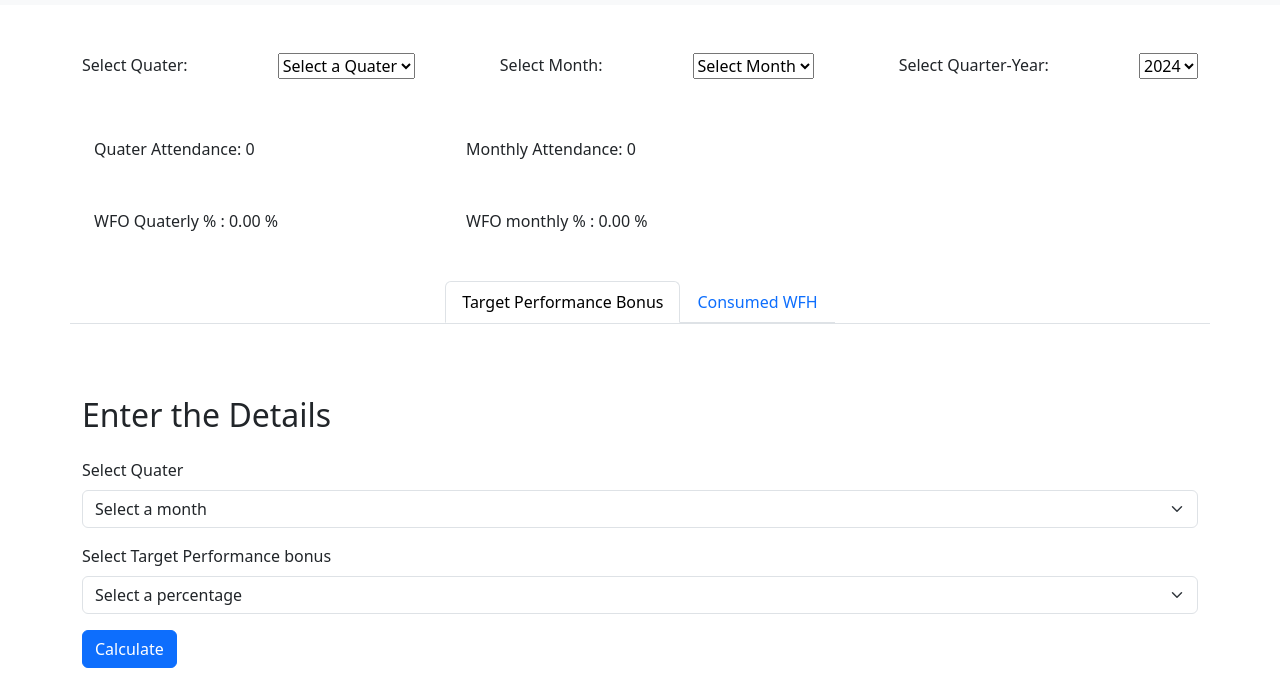
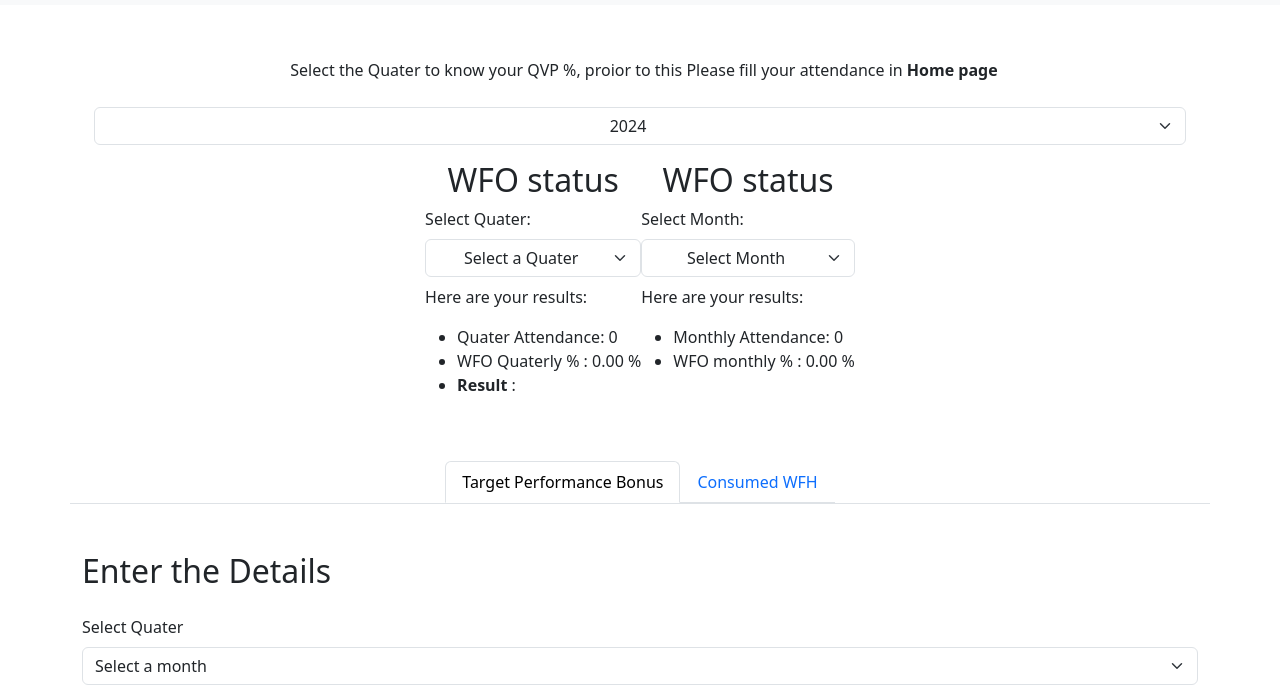
Before and after one commit to amirmalkani/Quater-Pay-Calculator-Beta, a plain HTML site: page calculate.html in a window 1280 px wide. Shown: the part 51-749 px from the top of the page. Drawn offline with nearby package versions, Linux system fonts and the light colour scheme; a web font is replaced by a local one.

Commit message:
Update calculate.html

```diff
--- a/calculate.html
+++ b/calculate.html
@@ -18,7 +18,7 @@
         <div class="container-fluid">
             <a class="navbar-brand d-flex align-items-center" href="#">
                 <img src="images/NavIcon.png" alt="Logo" width="30" height="24" class="me-2 ms-4">
-                <span class="ms-2">Quarter Pay Calculator</span>
+                <span class="ms-2 f-8">Quarter Pay Calculator</span>
             </a>
             <!-- Hamburger Button for Mobile -->
             <button class="navbar-toggler" type="button" data-bs-toggle="collapse" data-bs-target="#navbarNav"
@@ -47,18 +47,28 @@
     </nav>
 
 
-    <div class="container mt-5">
-        <div class="calendar-controls">
-            <label for="monthSelect">Select Quater:</label>
-            <select id="monthSelect">
+    <div class="container mt-3">
+        <div id="totalEligibleQuaterpay" class="alert mb-2 ps-2 text-center f-5-special"> Select the Quater to know your QVP %,
+            proior to this Please fill your attendance in <b>Home page</b></div>
+        <div class="container mb-3 d-flex justify-content-center">
+            <!-- <label for="yearSelect" class="form-label f-8">Select Year:</label> -->
+            <select id="yearSelect" class="form-select f-8 text-center w-fit">
+                <option value="2024">2024</option>
+                <option value="2025" disabled>2025</option>
+                <option value="2026" disabled>2026</option>
+            </select>
+        </div>
+        <!-- <div class="calendar-controls">
+            <label for="monthSelect" class="form-label f-8">Select Quater:</label>
+            <select id="monthSelect" class="form-select f-8 text-center">
                 <option value="" disabled selected>Select a Quater</option>
                 <option value="1-3">Jan - Mar</option>
                 <option value="4-6">Apr - June</option>
                 <option value="7-9">July - Sept</option>
                 <option value="10-12">Oct - Dec</option>
             </select>
-            <label for="monthSelect1">Select Month:</label>
-            <select id="monthSelect1">
+            <label for="monthSelect1" class="form-label f-8">Select Month:</label>
+            <select id="monthSelect1" class="form-select f-8 text-center">
                 <option value="" disabled selected>Select Month</option>
                 <option value="0">January</option>
                 <option value="1">February</option>
@@ -73,53 +83,96 @@
                 <option value="10">November</option>
                 <option value="11">December</option>
             </select>
+        </div> -->
 
-            <label for="yearSelect">Select Quarter-Year:</label>
-            <select id="yearSelect">
-                <option value="2024">2024</option>
-                <option value="2025" disabled>2025</option>
-                <option value="2026" disabled>2026</option>
-            </select>
-        </div>
         <!-- Calendar will be displayed here -->
-        <div class="container ">
+        <!-- <div class="container ">
             <div class="row">
-                <!-- <div class="col-sm-4">col-sm-8</div>
-                <div class="col-sm-8">col-sm-4</div> -->
                 <div class="mt-5 col-sm-4">Quater Attendance: <span id="attendanceCount">0</span></div>
                 <div class="mt-5 col-sm-8">Monthly Attendance: <span id="attendanceCount1">0</span></div>
             </div>
-        </div>
-        <div class="container ">
             <div class="row">
-                <!-- <div class="col-sm-4">col-sm-8</div>
-                <div class="col-sm-8">col-sm-4</div> -->
                 <div class="mt-5 col-sm-4">WFO Quaterly % : <span id="WfoQuaterPer"> 0.00 %</span></div>
                 <div class="mt-5 col-sm-8">WFO monthly % : <span id="WhoMonthPer"> 0.00 %</span></div>
             </div>
+        </div> -->
+
+        <div class="d-flex justify-content-center">
+
+            <div class="sweet-box">
+                <h2 class="text-center f-8-special">WFO status</h2>
+                <label for="monthSelect" class="form-label f-8">Select Quater:</label>
+                <select id="monthSelect" class="form-select f-8 text-center">
+                    <option value="" disabled selected>Select a Quater</option>
+                    <option value="1-3">Jan - Mar</option>
+                    <option value="4-6">Apr - June</option>
+                    <option value="7-9">July - Sept</option>
+                    <option value="10-12">Oct - Dec</option>
+                </select>
+
+                <p class="f-5-special mt-2">Here are your results:</p>
+                <ul>
+                    <li>
+                        <div class="f-8">Quater Attendance: <span id="attendanceCount">0</span></div>
+                    </li>
+                    <li>
+                        <div class="f-8">WFO Quaterly % : <span id="WfoQuaterPer"> 0.00 %</span></div>
+                    </li>
+                    <li class="f-8" id="QP"><b>Result</b> : </li>
+                </ul>
+            </div>
+            <div class="sweet-box">
+                <h2 class="text-center f-8-special">WFO status</h2>
+                <label for="monthSelect1" class="form-label f-8">Select Month:</label>
+                <select id="monthSelect1" class="form-select f-8 text-center">
+                    <option value="" disabled selected>Select Month</option>
+                    <option value="0">January</option>
+                    <option value="1">February</option>
+                    <option value="2">March</option>
+                    <option value="3">April</option>
+                    <option value="4">May</option>
+                    <option value="5">June</option>
+                    <option value="6">July</option>
+                    <option value="7">August</option>
+                    <option value="8">September</option>
+                    <option value="9">October</option>
+                    <option value="10">November</option>
+                    <option value="11">December</option>
+                </select>
+
+                <p class="f-5-special mt-2">Here are your results:</p>
+                <ul>
+                    <li>
+                        <div class="f-8">Monthly Attendance: <span id="attendanceCount1">0</span></div>
+                    </li>
+                    <li>
+                        <div class="f-8">WFO monthly % : <span id="WhoMonthPer"> 0.00 %</span></div>
+                    </li>
+                    <!-- <li>Result 3: 78%</li> -->
+                </ul>
+            </div>
         </div>
-
     </div>
     <div class="container mt-5 d-flex justify-content-center border-bottom">
         <ul class="nav nav-tabs" id="myTab" role="tablist">
             <li class="nav-item" role="presentation">
-                <button class="nav-link active f-9" id="tab1" data-content="main1" type="button">Target Performance
+                <button class="nav-link active f-8" id="tab1" data-content="main1" type="button">Target Performance
                     Bonus</button>
             </li>
             <li class="nav-item" role="presentation">
-                <button class="nav-link f-9" id="tab2" data-content="main2" type="button">Consumed WFH</button>
+                <button class="nav-link f-8" id="tab2" data-content="main2" type="button">Consumed WFH</button>
             </li>
         </ul>
     </div>
 
-    <main id="main1" class="content-section mt-4">
+    <main id="main1" class="content-section">
         <div id="parentContainer" class="container mt-5 mb-10">
             <div class="form-container">
-                <h2 class="mb-4">Enter the Details</h2>
+                <h2 class="mb-4 f-8-special">Enter the Details</h2>
                 <form>
                     <div class="mb-3">
-                        <label for="inputName" class="form-label">Select Quater</label>
-                        <select id="inputName" class="form-select" required>
+                        <label for="inputName" class="form-label f-8-special">Select Quater</label>
+                        <select id="inputName" class="form-select f-8-special" required>
                             <option value="" disabled selected>Select a month</option>
                             <option value="1-3">Jan - Mar</option>
                             <option value="4-6">Apr - June</option>
@@ -128,8 +181,8 @@
                         </select>
                     </div>
                     <div class="mb-3">
-                        <label for="inputEmail" class="form-label">Select Target Performance bonus</label>
-                        <select id="inputEmail" class="form-select" required>
+                        <label for="inputEmail" class="form-label f-8-special">Select Target Performance bonus</label>
+                        <select id="inputEmail" class="form-select f-8-special" required>
                             <option value="" disabled selected>Select a percentage</option>
                             <option value="85">100%</option>
                             <option value="75">75%</option>
@@ -137,10 +190,10 @@
                             <option value="0">0</option>
                         </select>
                     </div>
-                    <button id="btn" class="btn btn-primary">Calculate</button>
+                    <button id="btn" class="btn btn-primary f-8-special">Calculate</button>
                 </form>
             </div>
-            <div id="result" class="alert alert-info mt-5 border px-2" role="alert">
+            <div id="result" class="alert alert-info mt-5 border px-2 f-8-special" role="alert">
                 Result :
             </div>
         </div>
```
